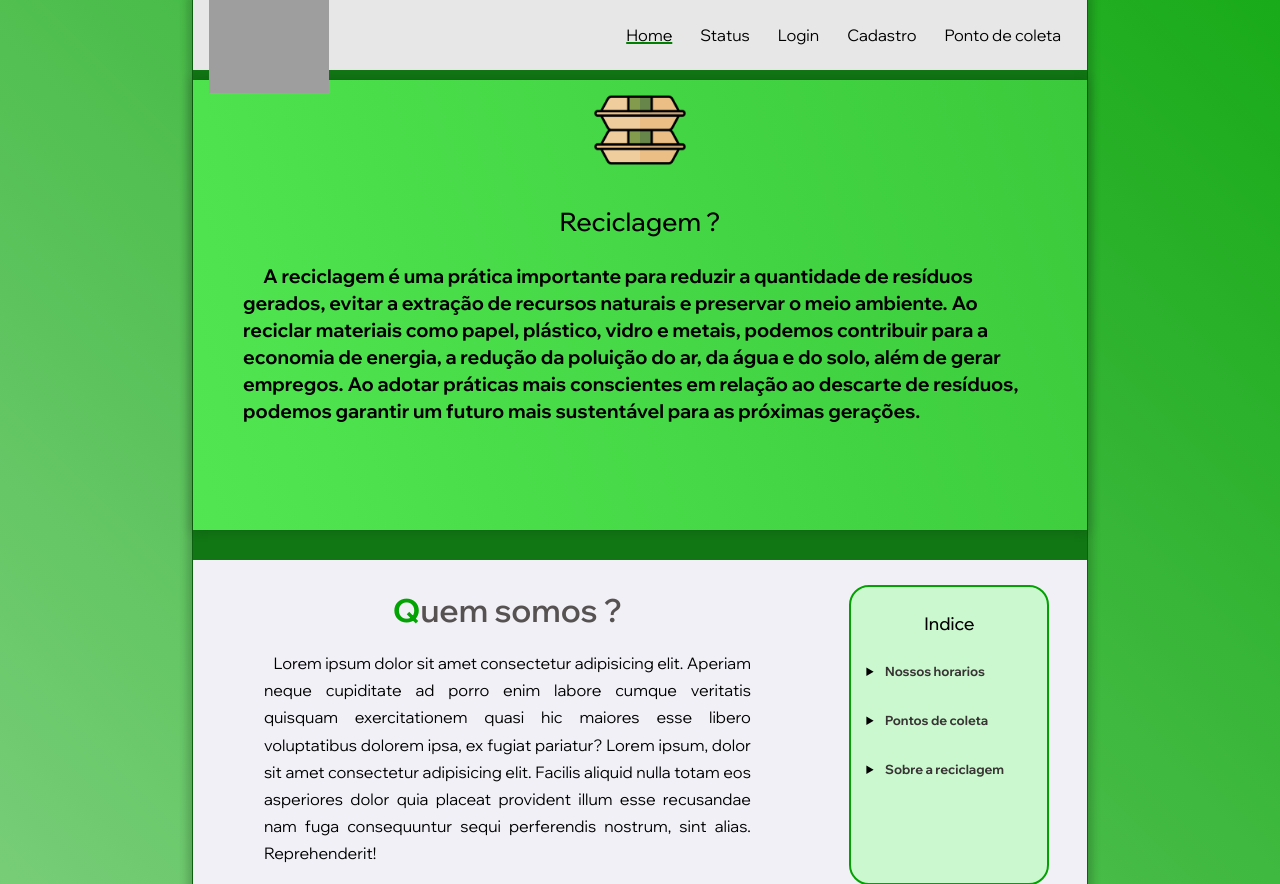
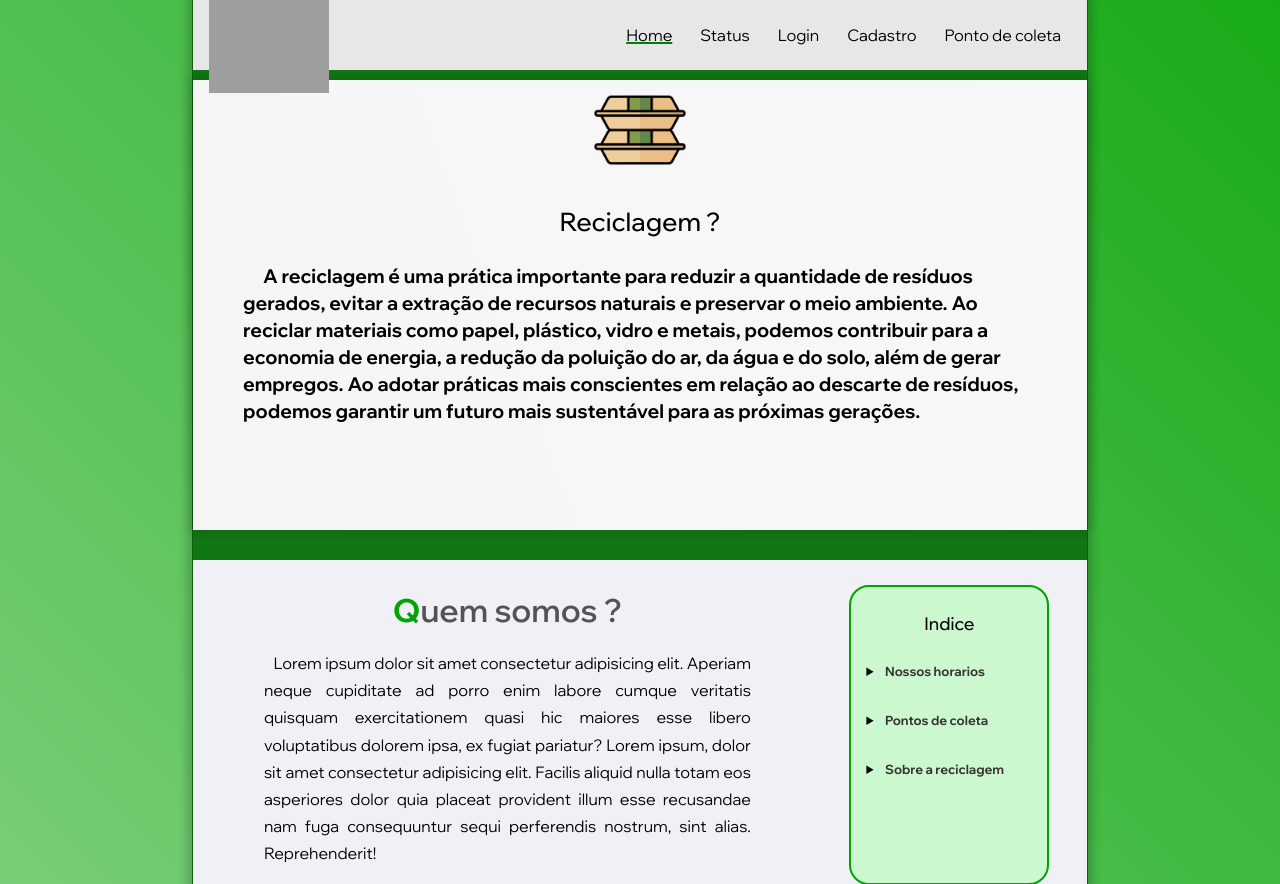
Before and after one commit to LacamJC/NPR, a Node server app: page / in a window 1280 px wide. Shown: the top 884 px of the page. Run offline with Node 20, Linux system fonts and the light colour scheme; some libraries are stand-ins or nearby versions; grey boxes are pictures that could not be loaded.

Commit message:
AAAAAAAAAAAAA

```diff
--- a/public/css/carrosel.css
+++ b/public/css/carrosel.css
@@ -13,7 +13,7 @@
   width: 400%;
   height: 500px;
   display: flex;
-  background-image:linear-gradient(250deg, green,rgb(82 231 82));
+  background-image:linear-gradient(250deg, white,whitesmoke);
   color: black;
   font-weight: bold;
 }
```
Also changed, not shown: database/produtos.js (+1 -53 lines).
